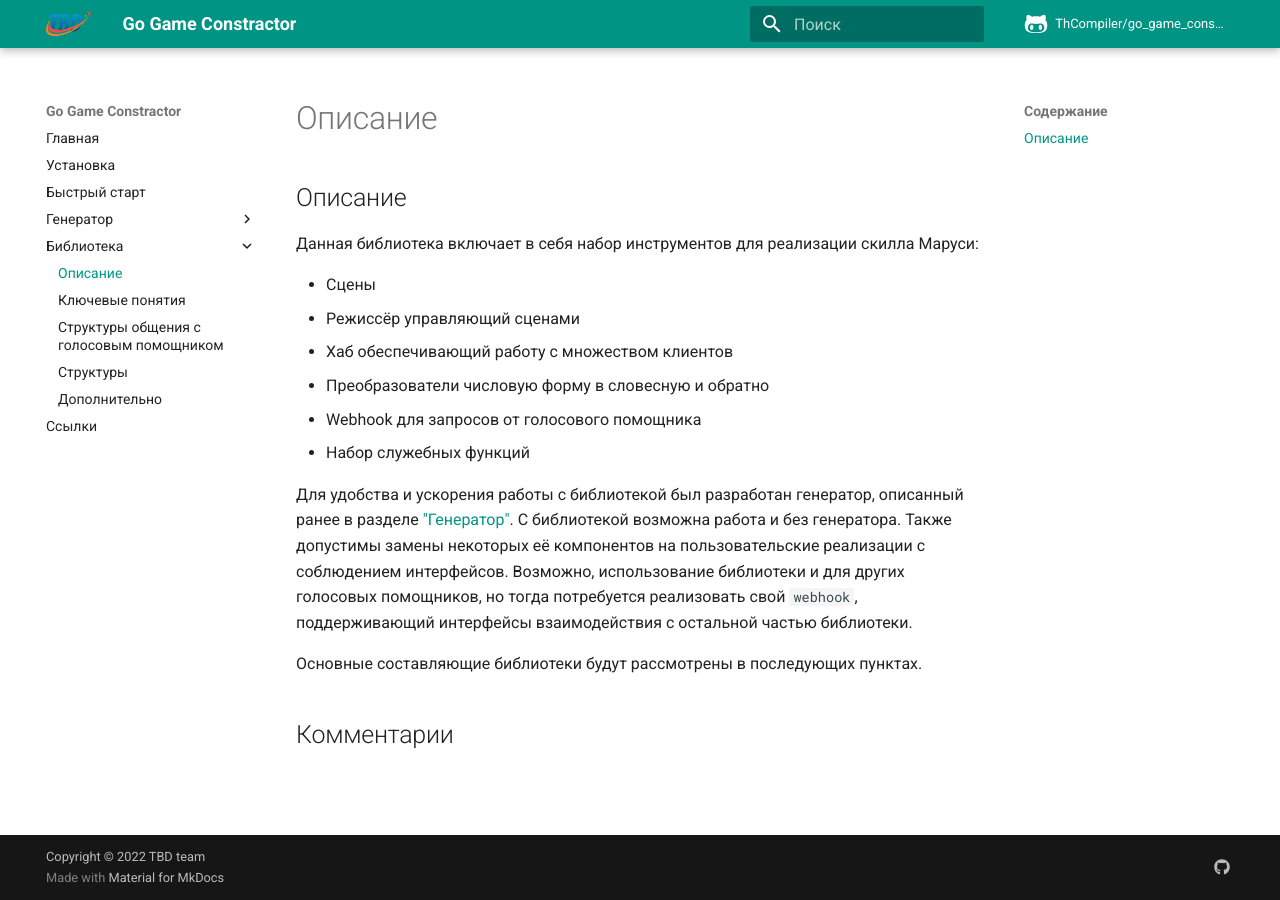
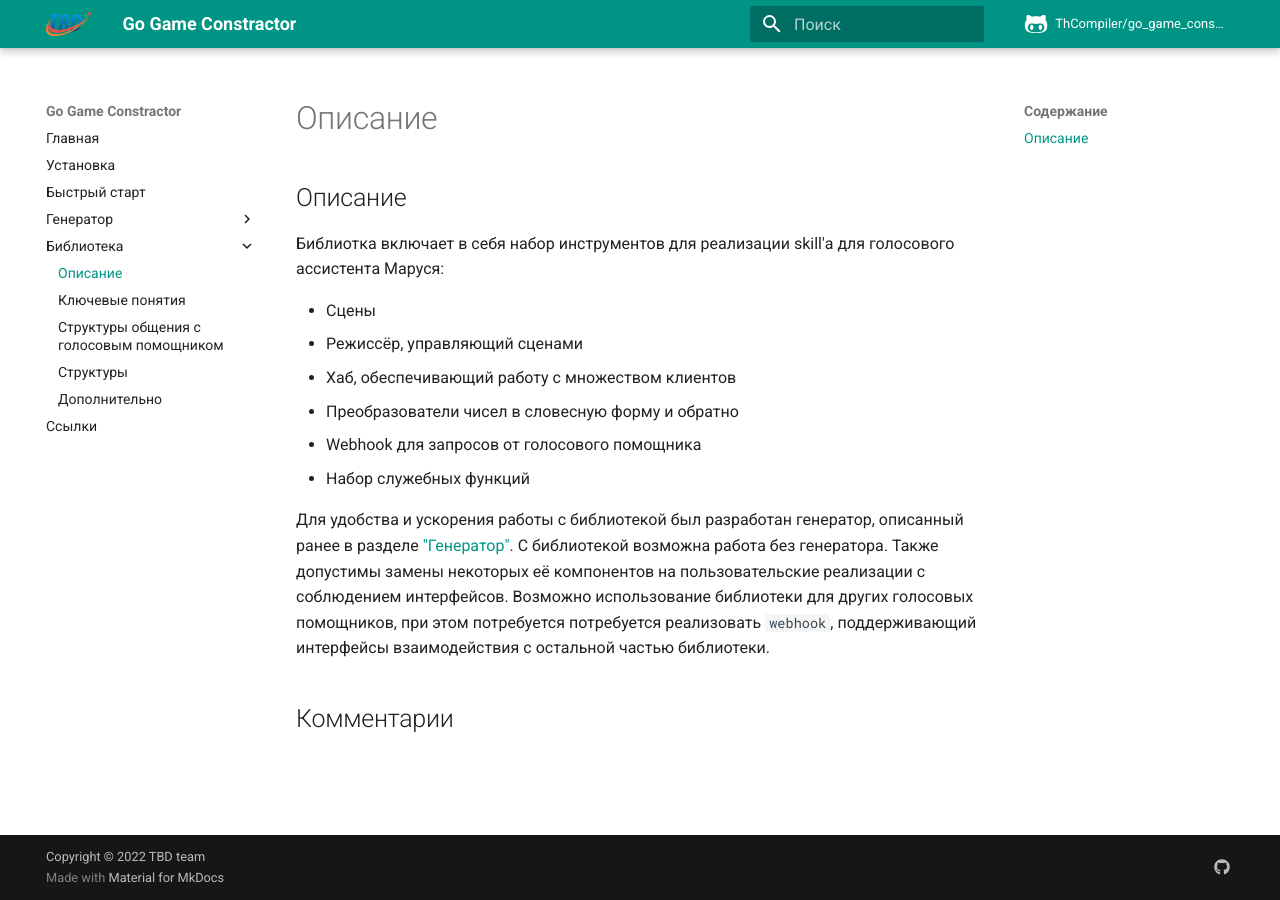
Before and after one commit to ThCompiler/go_game_constractor, an MkDocs documentation site: the page built from docs/lib_info.md, in a window 1280 px wide. Built offline with MkDocs 1.6.1 and Material for MkDocs 9.7.7, drawn with Linux system fonts in a browser that asks for light colours; comment, search, counter and statistics services are not loaded; the version menu is left out.

Commit message:
Update lib_info.md

```diff
--- a/docs/lib_info.md
+++ b/docs/lib_info.md
@@ -5,18 +5,16 @@ title: "Библиотека"
 
 ## Описание
 
-Данная библиотека включает в себя набор инструментов для реализации скилла Маруси:
+Библиотка включает в себя набор инструментов для реализации skill'а для голосового ассистента Маруся:
 
 * Сцены
-* Режиссёр управляющий сценами
-* Хаб обеспечивающий работу с множеством клиентов
-* Преобразователи числовую форму в словесную и обратно
+* Режиссёр, управляющий сценами
+* Хаб, обеспечивающий работу с множеством клиентов
+* Преобразователи чисел в словесную форму и обратно
 * Webhook для запросов от голосового помощника
 * Набор служебных функций
 
 Для удобства и ускорения работы с библиотекой был разработан генератор, описанный ранее в разделе ["Генератор"](./gen_info.md).
-С библиотекой возможна работа и без генератора. Также допустимы замены некоторых её компонентов на пользовательские реализации с соблюдением интерфейсов.
-Возможно, использование библиотеки и для других голосовых помощников, но тогда потребуется реализовать свой `webhook`,
+С библиотекой возможна работа без генератора. Также допустимы замены некоторых её компонентов на пользовательские реализации с соблюдением интерфейсов.
+Возможно использование библиотеки для других голосовых помощников, при этом потребуется потребуется реализовать `webhook`,
 поддерживающий интерфейсы взаимодействия с остальной частью библиотеки.
-
-Основные составляющие библиотеки будут рассмотрены в последующих пунктах.
```
